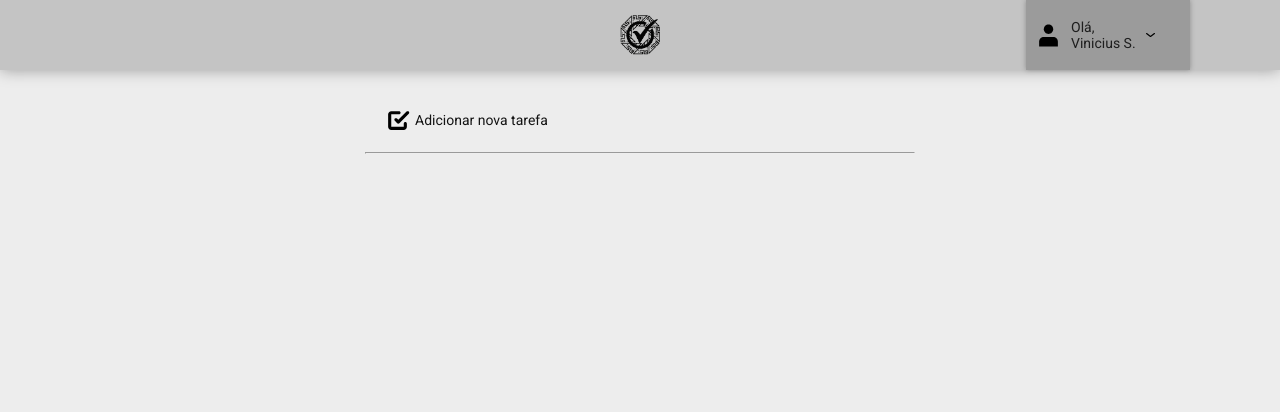
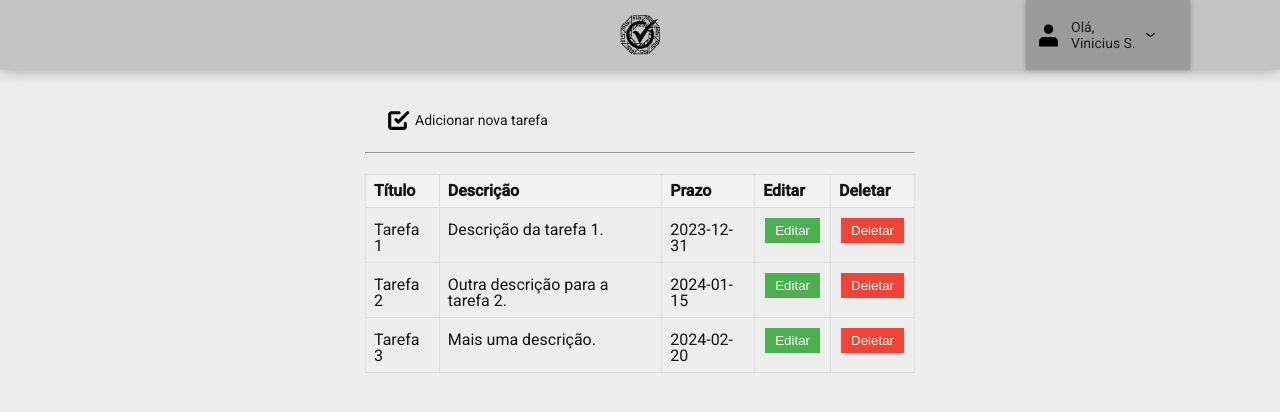
Before and after one commit to gladistory/desafio-essentia-technologies, an Angular app: page /tasks in a window 1280 px wide. Shown: the top 412 px of the page. Built offline with nearby package versions, Linux system fonts and the light colour scheme; a web font is replaced by a local one.

Commit message:
Tela de login ok

```diff
--- a/src/app/components/login/login.component.css
+++ b/src/app/components/login/login.component.css
@@ -3,19 +3,20 @@
   height: 350px;
   background-color: #f9f9f9;
   border-radius: 8px;
-  box-shadow: 0 4px 6px rgba(0, 0, 0, 0.1);
+  box-shadow: 0 4px 6px rgba(0, 0, 0, 0.194);
 }
 
 .title {
   width: 100%;
+  height: 100px;
   align-items: center;
   display: flex;
   justify-content: center;
 }
 
 img {
-  width: 25px;
-  height: 25px;
+  width: 20px;
+  height: 20px;
 }
 
 .container {
@@ -33,7 +34,6 @@ label {
 }
 
 h2 {
-  margin-top: 50px;
   text-align: center;
   margin-bottom: 20px;
   font-family: sans-serif;
@@ -50,7 +50,7 @@ h2 {
 }
 
 form {
-  margin-top: 35px;
+  margin-top: 15px;
 }
 
 .form-control {
--- a/src/app/components/login/login.component.html
+++ b/src/app/components/login/login.component.html
@@ -1,7 +1,7 @@
 <div class="container">
     <div class="login-container">
         <div class="title">
-            <h2><img src="logo-img.png" alt="" />Login</h2>
+            <h2>Login</h2>
         </div>
         <form (ngSubmit)="onLogin()" #loginForm="ngForm">
             <!-- Campo de email -->
--- a/src/app/components/tasks/tasks.component.css
+++ b/src/app/components/tasks/tasks.component.css
@@ -127,7 +127,7 @@ label {
 textarea {
   border: none;
   text-decoration: none;
-  height: 20px;
+  height: 60px;
   display: flex;
   align-items: center;
   width: 100%;
@@ -152,6 +152,7 @@ select {
 textarea::placeholder {
   color: #aaa; /* Cinza claro */
   font-family: Arial, Helvetica, sans-serif; /* Estilo para distinguir do texto inserido */
+  padding-top: 20px;
 }
 
 label {
@@ -197,6 +198,21 @@ label {
   transition: all 0.3s ease; /* Transição suave para foco */
 }
 
+.form-input-desc {
+  height: 70px;
+  display: flex;
+  align-items: center;
+  width: 60%;
+  padding: 10px 14px; /* Espaçamento interno confortável */
+  font-size: 15px; /* Tamanho de texto maior */
+  color: #333; /* Cor do texto */
+  border: 1px solid #ccc; /* Borda cinza clara */
+  border-radius: 4px; /* Bordas arredondadas */
+  background-color: #fff;
+  box-sizing: border-box; /* Padding incluso no tamanho */
+  transition: all 0.3s ease; /* Transição suave para foco */
+}
+
 .div-button {
   display: flex;
   align-items: center;
@@ -208,3 +224,39 @@ label {
   width: 20px;
   height: 20px;
 }
+
+/* Tabela Tasks */
+
+table {
+  width: 100%;
+  border-collapse: collapse; /* Combina as bordas das células */
+  margin-top: 20px; /* Adiciona espaço acima da tabela */
+}
+
+th,
+td {
+  border: 1px solid #ddd; /* Adiciona bordas às células */
+  padding: 8px; /* Adiciona preenchimento às células */
+  text-align: left; /* Alinha o texto à esquerda por padrão */
+}
+
+th {
+  background-color: #f2f2f2; /* Cor de fundo para o cabeçalho */
+  font-weight: bold;
+}
+
+/* Estilos para os botões (opcional) */
+.btn {
+  padding: 5px 10px;
+  margin: 2px;
+  border: none;
+  cursor: pointer;
+}
+.btn-editar {
+  background-color: #4caf50; /* Verde */
+  color: white;
+}
+.btn-deletar {
+  background-color: #f44336; /* Vermelho */
+  color: white;
+}
--- a/src/app/components/tasks/tasks.component.html
+++ b/src/app/components/tasks/tasks.component.html
@@ -24,9 +24,9 @@
                 <form>
                     <div class="form-input">
                         <label for="data">Título</label>
-                        <input id="title" type="text" placeholder="Descreva sua atividade">
+                        <input id="title" type="text" placeholder="Título da atividade">
                     </div>
-                    <div class="form-input">
+                    <div class="form-input-desc">
                         <label for="data"><img class="form-icon" src="menu-alt-2-svgrepo-com.svg" alt=""></label>
                         <textarea id="descricao" type="text" placeholder="Descreva sua atividade"></textarea>
                     </div>
@@ -42,6 +42,45 @@
             </div>
         </div>
     </section>
+
+    <section>
+        <div class="container">
+            <table>
+                <thead>
+                    <tr>
+                        <th>Título</th>
+                        <th>Descrição</th>
+                        <th>Prazo</th>
+                        <th>Editar</th>
+                        <th>Deletar</th>
+                    </tr>
+                </thead>
+                <tbody>
+                    <tr>
+                        <td>Tarefa 1</td>
+                        <td>Descrição da tarefa 1.</td>
+                        <td>2023-12-31</td>
+                        <td><button class="btn btn-editar">Editar</button></td>
+                        <td><button class="btn btn-deletar">Deletar</button></td>
+                    </tr>
+                    <tr>
+                        <td>Tarefa 2</td>
+                        <td>Outra descrição para a tarefa 2.</td>
+                        <td>2024-01-15</td>
+                        <td><button class="btn btn-editar">Editar</button></td>
+                        <td><button class="btn btn-deletar">Deletar</button></td>
+                    </tr>
+                    <tr>
+                        <td>Tarefa 3</td>
+                        <td>Mais uma descrição.</td>
+                        <td>2024-02-20</td>
+                        <td><button class="btn btn-editar">Editar</button></td>
+                        <td><button class="btn btn-deletar">Deletar</button></td>
+                    </tr>
+                </tbody>
+            </table>
+        </div>
+    </section>
 </body>
 
 </html>
```
